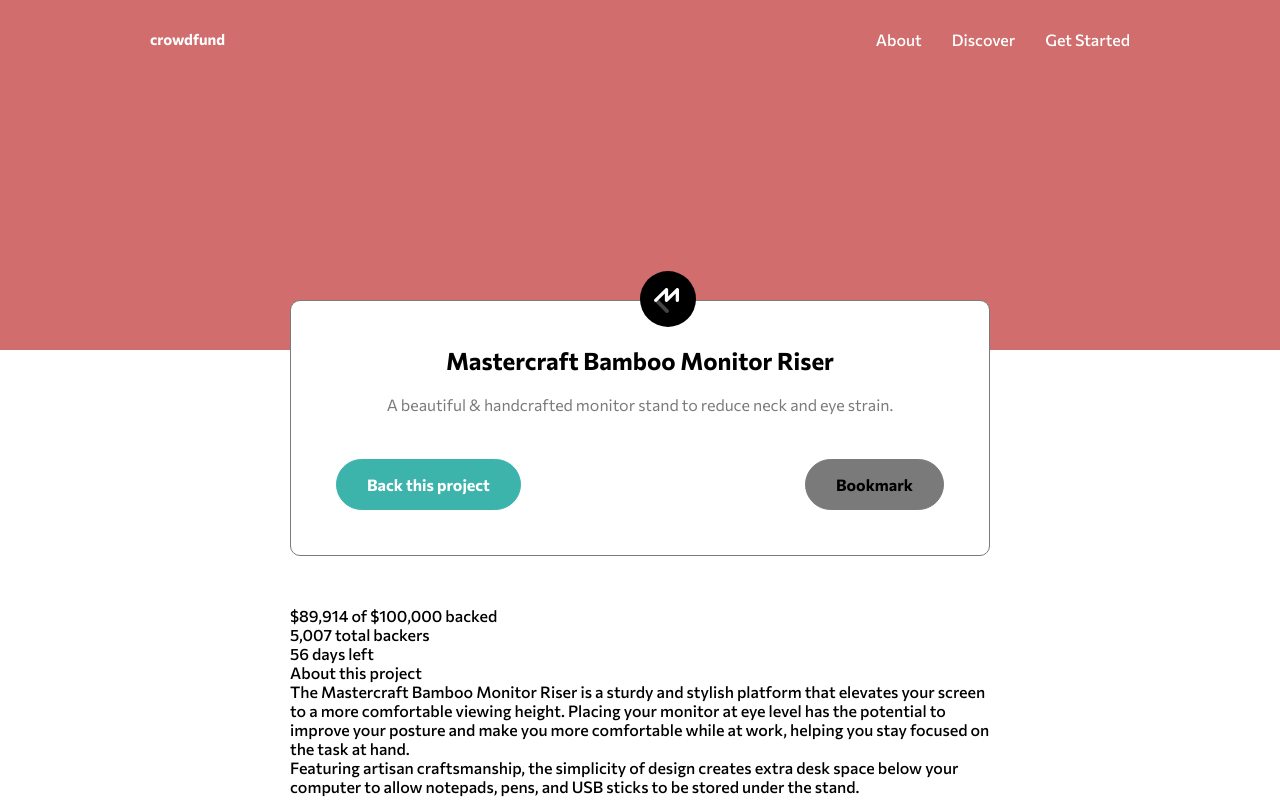
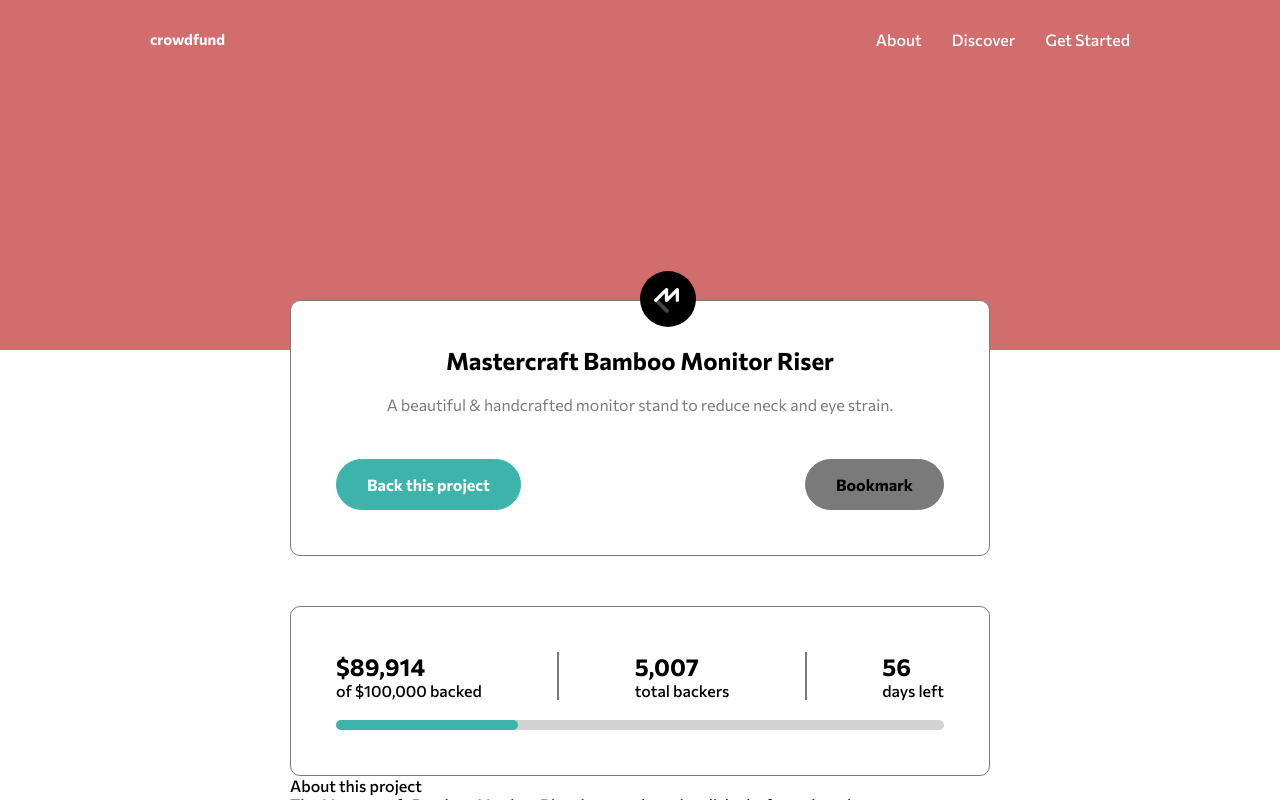
Before and after one commit to leopaul29/frontendmentor-crowdfunding-product-page, a React (Create React App) app: page / in a window 1280 px wide. Shown: the top 800 px of the page. Built offline with nearby package versions, Linux system fonts and the light colour scheme.

Commit message:
style stats

```diff
--- a/src/components/Stats.js
+++ b/src/components/Stats.js
@@ -2,10 +2,26 @@ import "../styles/Stats.css";
 
 export default function Stats() {
   return (
-    <div className="stats">
-      <div className="stats__totalBacked">$89,914 of $100,000 backed</div>
-      <div className="stats__totalBackers">5,007 total backers</div>
-      <div className="stats__daysLeft">56 days left</div>
+    <div className="stats tile">
+      <div className="stats__row">
+        <div className="stats__totalBacked">
+          <p className="number">$89,914</p>
+          <p className="text">of $100,000 backed</p>
+        </div>
+        <hr className="stats__separator" />
+        <div className="stats__totalBackers">
+          <p className="number"> 5,007</p>
+          <p className="text">total backers</p>
+        </div>
+        <hr className="stats__separator" />
+        <div className="stats__daysLeft">
+          <p className="number">56</p>
+          <p className="text">days left</p>{" "}
+        </div>
+      </div>
+      <div className="progress progress-grey">
+        <div className="progress progress-primary"></div>
+      </div>
     </div>
   );
 }
--- a/src/styles/Stats.css
+++ b/src/styles/Stats.css
@@ -0,0 +1,27 @@
+.stats {
+  display: flex;
+  flex-direction: column;
+  gap: 20px;
+}
+
+.stats__row {
+  display: flex;
+  flex-direction: row;
+  justify-content: space-between;
+}
+.stats__separator {
+  border: var(--gray) 1px solid;
+}
+
+.progress {
+  height: 10px;
+  border-radius: 30px;
+}
+.progress-grey {
+  background-color: lightgray;
+  width: 100%;
+}
+.progress-primary {
+  background-color: var(--primary);
+  width: 30%;
+}
```
